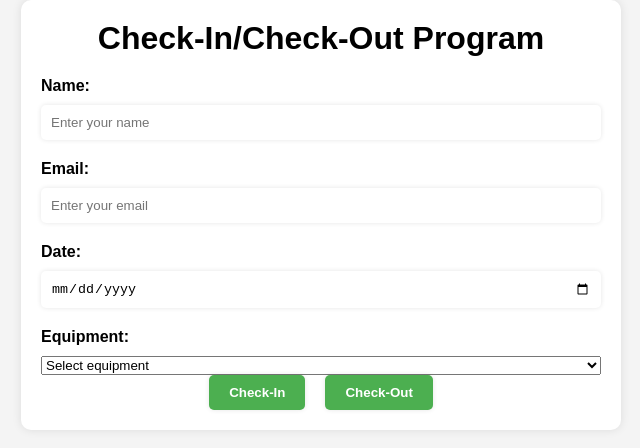
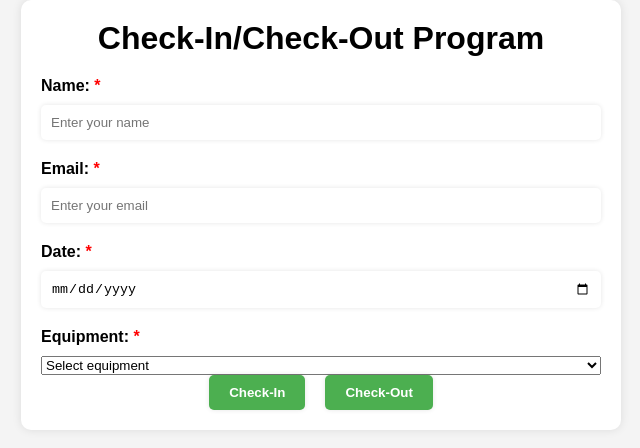
Before and after one commit to karendaysuwolfe/checkin-checkout, a plain HTML site: page index.html in a window 1280 px wide. Shown: the full height of the page, 319-959 px from the left. Drawn offline with Linux system fonts and the light colour scheme.

Commit message:
Update style.css

```diff
--- a/style.css
+++ b/style.css
@@ -61,3 +61,8 @@ button {
 button:hover {
   background-color: #3e8e41;
 }
+
+label[for]:after {
+  content: " *";
+  color: red;
+}
```
